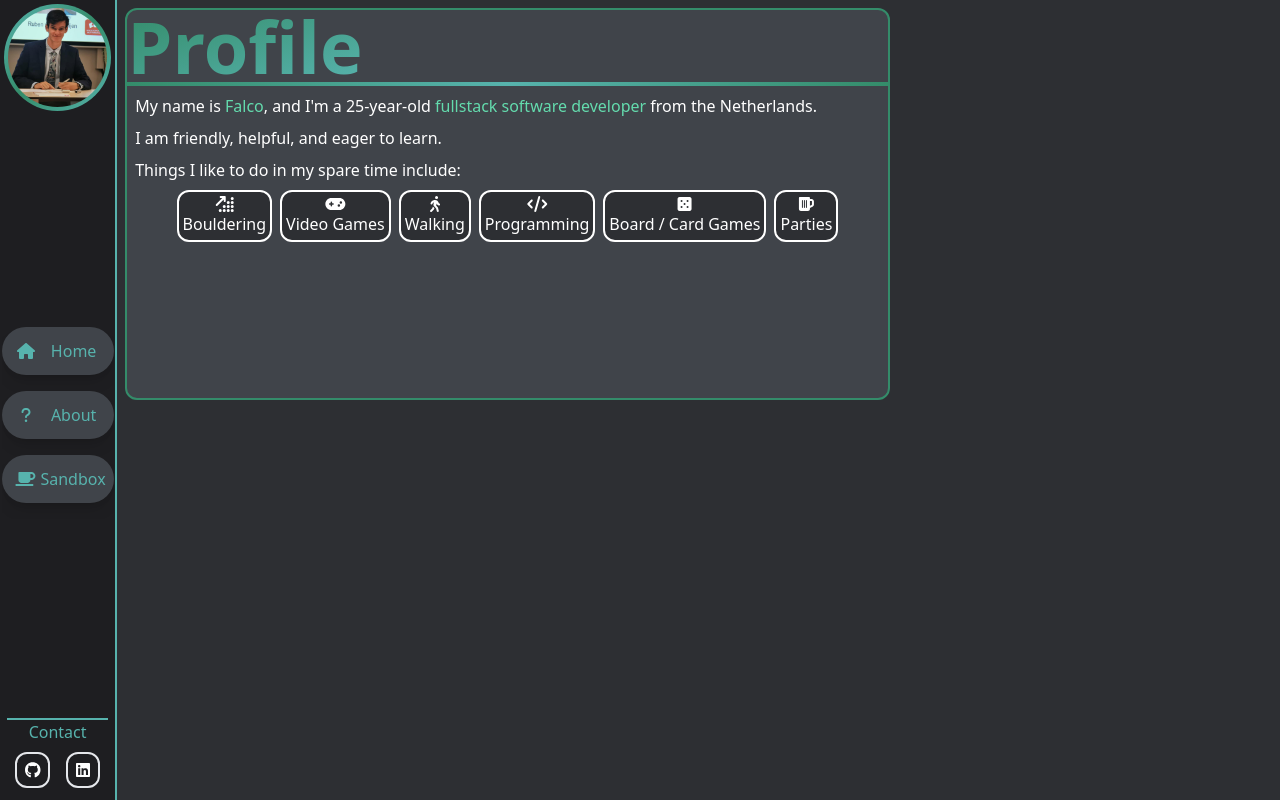
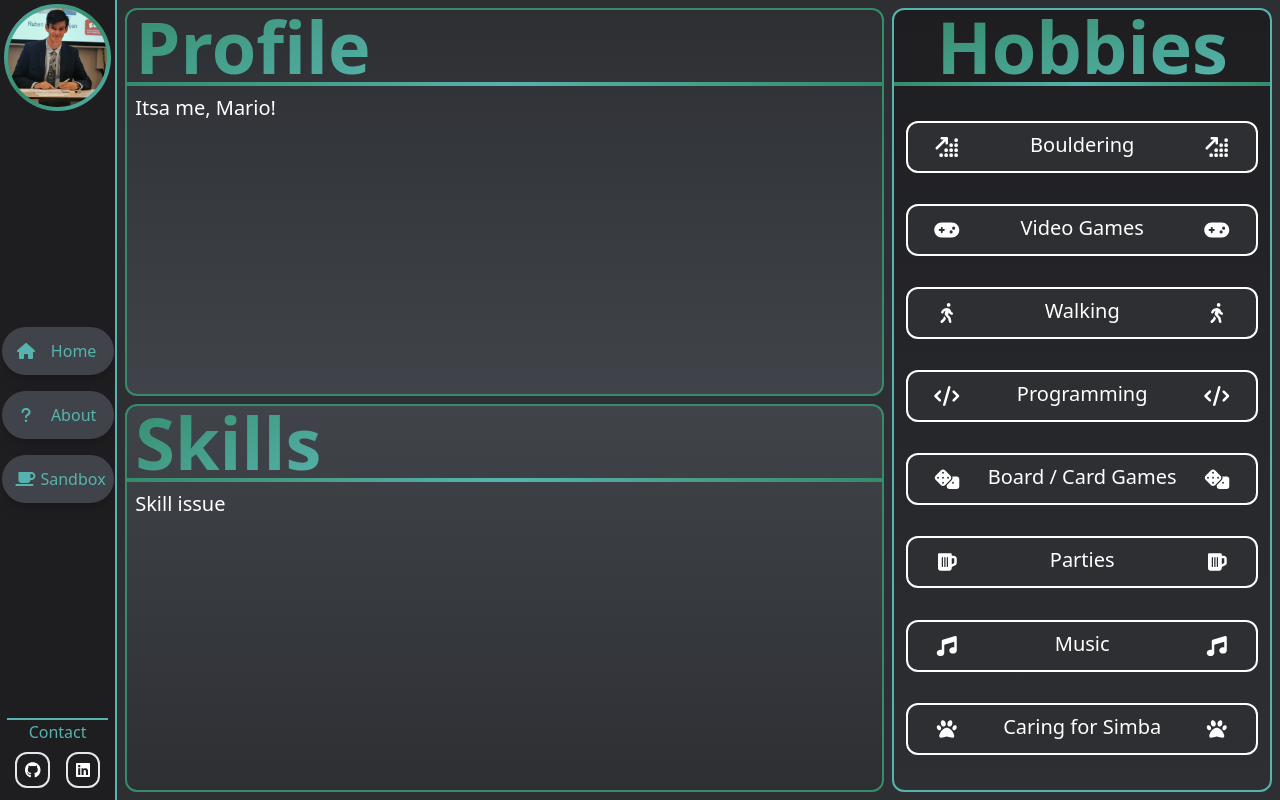
Before and after one commit to FRMeulen/me-online, a Vue app: page /about in a window 1280 px wide. Built offline with nearby package versions, Linux system fonts and the light colour scheme.

Commit message:
About page styling and hobbies card filled out.

```diff
--- /dev/null
+++ b/src/components/about/Hobbies/HobbiesCard.vue
@@ -0,0 +1,30 @@
+<template>
+  <div
+    class="hobbies w-full h-full bg-gradient-to-b from-bgsecondary to-bg-primary rounded-xl border-primary border-2 flex flex-col"
+  >
+    <span
+      class="font-bold leading-relaxed text-5xl md:text-6xl lg:text-7xl bg-gradient-to-br from-secondary to-primary bg-clip-text text-transparent w-fit mx-auto"
+    >
+      Hobbies
+    </span>
+    <div class="flex flex-row self-center w-full">
+      <div class="bg-gradient-to-r from-secondary to-primary w-1/2 h-1"></div>
+      <div class="bg-gradient-to-r from-primary to-secondary w-1/2 h-1"></div>
+    </div>
+    <div
+      class="hobbies-container text-xl m-2 h-full flex flex-col justify-evenly"
+    >
+      <HobbyIcon
+        v-for="hobby in Hobbies"
+        :key="hobby.code"
+        :hobby-name="hobby.hobbyName"
+        :icon-name="hobby.iconName"
+      />
+    </div>
+  </div>
+</template>
+
+<script lang="ts" setup>
+import { Hobbies } from "@/constants";
+import HobbyIcon from "@/components/about/Hobbies/HobbyIcon.vue";
+</script>
--- /dev/null
+++ b/src/components/about/Hobbies/HobbyIcon.vue
@@ -0,0 +1,28 @@
+<template>
+  <div
+    class="flex flex-row border-white m-1 py-2 hover:py-5 border-2 rounded-xl bg-bgprimary hover:bg-primary transition-all ease-linear duration-200 group"
+    :class="hobby"
+  >
+    <font-awesome-icon
+      class="mt-1.5 ml-1 w-1/5 group group-hover:ml-4 transition-all ease-linear duration-200"
+      :icon="icon"
+    />
+    <span class="justify-center mb-1 mx-auto px-1 w-fit">{{ hobby }}</span>
+    <font-awesome-icon
+      class="mt-1.5 mr-1 w-1/5 group group-hover:mr-4 transition-all ease-linear duration-200"
+      :icon="icon"
+    />
+  </div>
+</template>
+
+<script lang="ts" setup>
+import { ref } from "vue";
+
+const props = defineProps({
+  iconName: String,
+  hobbyName: String,
+});
+
+const icon = ref(props.iconName);
+const hobby = ref(props.hobbyName);
+</script>
--- a/src/components/about/HobbyCard.vue
+++ /dev/null
@@ -1,21 +0,0 @@
-<template>
-  <div
-    class="flex flex-col border-white mx-1 border-2 rounded-xl bg-bgprimary"
-    :class="hobby"
-  >
-    <font-awesome-icon class="mt-1" :icon="icon" />
-    <span class="w-fit justify-center mb-1 mx-1">{{ hobby }}</span>
-  </div>
-</template>
-
-<script lang="ts" setup>
-import { ref } from "vue";
-
-const props = defineProps({
-  iconName: String,
-  hobbyName: String,
-});
-
-const icon = ref(props.iconName);
-const hobby = ref(props.hobbyName);
-</script>
--- /dev/null
+++ b/src/components/about/Profile/ProfileCard.vue
@@ -0,0 +1,20 @@
+<template>
+  <div
+    class="profile w-full h-1/2 mb-1 bg-gradient-to-b from-bgprimary to-bgaccent rounded-xl border-secondary border-2"
+  >
+    <span
+      class="font-bold leading-relaxed text-5xl md:text-6xl lg:text-7xl bg-gradient-to-br from-secondary to-primary bg-clip-text text-transparent w-fit ml-2"
+    >
+      Profile
+    </span>
+    <div class="flex flex-row self-center w-full">
+      <div class="bg-gradient-to-r from-secondary to-primary w-1/2 h-1"></div>
+      <div class="bg-gradient-to-r from-primary to-secondary w-1/2 h-1"></div>
+    </div>
+    <div class="profile-text-container text-xl m-2">
+      <p>Itsa me, Mario!</p>
+    </div>
+  </div>
+</template>
+
+<script lang="ts" setup></script>
--- a/src/components/about/ProfileCard.vue
+++ /dev/null
@@ -1,55 +0,0 @@
-<template>
-  <div
-    class="w-2/3 bg-bgaccent h-1/2 flex flex-col rounded-xl border-secondary border-2"
-  >
-    <span
-      class="font-bold leading-relaxed text-5xl md:text-6xl lg:text-7xl bg-gradient-to-br from-secondary to-primary bg-clip-text text-transparent w-fit"
-    >
-      Profile
-    </span>
-    <div class="flex flex-row self-center w-full">
-      <div class="bg-gradient-to-r from-secondary to-primary w-1/2 h-1"></div>
-      <div class="bg-gradient-to-r from-primary to-secondary w-1/2 h-1"></div>
-    </div>
-    <div class="text-container m-2">
-      <p>
-        My name is <ColorWord word="Falco" />, and I'm a {{ age }}-year-old
-        <ColorWord word="fullstack software developer" /> from the Netherlands.
-      </p>
-      <p>I am friendly, helpful, and eager to learn.</p>
-      <p>Things I like to do in my spare time include:</p>
-      <div class="hobbies-container flex flex-row w-fit mx-auto">
-        <HobbyCard
-          v-for="hobby in Hobbies"
-          :key="hobby.code"
-          :hobby-name="hobby.hobbyName"
-          :icon-name="hobby.iconName"
-        />
-      </div>
-    </div>
-  </div>
-</template>
-
-<script lang="ts" setup>
-import { computed } from "vue";
-import { Hobbies } from "@/constants";
-import HobbyCard from "@/components/about/HobbyCard.vue";
-import ColorWord from "@/components/about/ColorWord.vue";
-
-const age = computed(() => {
-  const date = new Date();
-  const currentYear = date.getFullYear();
-  const currentMonth = date.getMonth();
-  const currentDay = date.getDate();
-  const pastBirthDay =
-    currentMonth > 5 || (currentMonth == 5 && currentDay >= 29);
-
-  return pastBirthDay ? currentYear - 1998 : currentYear - 1999;
-});
-</script>
-
-<style scoped>
-.text-container > p {
-  margin-bottom: 0.5rem;
-}
-</style>
--- /dev/null
+++ b/src/components/about/Skills/SkillsCard.vue
@@ -0,0 +1,20 @@
+<template>
+  <div
+    class="skills w-full h-1/2 mt-1 bg-gradient-to-b from-bgaccent to-bgprimary rounded-xl border-secondary border-2"
+  >
+    <span
+      class="font-bold leading-relaxed text-5xl md:text-6xl lg:text-7xl bg-gradient-to-br from-secondary to-primary bg-clip-text text-transparent w-fit ml-2"
+    >
+      Skills
+    </span>
+    <div class="flex flex-row self-center w-full">
+      <div class="bg-gradient-to-r from-secondary to-primary w-1/2 h-1"></div>
+      <div class="bg-gradient-to-r from-primary to-secondary w-1/2 h-1"></div>
+    </div>
+    <div class="skills-text-container text-xl m-2">
+      <p>Skill issue</p>
+    </div>
+  </div>
+</template>
+
+<script lang="ts" setup></script>
--- a/src/constants/Hobbies.ts
+++ b/src/constants/Hobbies.ts
@@ -21,13 +21,23 @@ export const Hobbies: Hobby[] = [
   },
   {
     code: "boardCardGames",
-    iconName: "fa-solid fa-dice-five",
+    iconName: "fa-solid fa-dice",
     hobbyName: "Board / Card Games",
   },
   {
     code: "parties",
     iconName: "fa-solid fa-beer",
     hobbyName: "Parties",
+  },
+  {
+    code: "music",
+    iconName: "fa-solid fa-music",
+    hobbyName: "Music",
+  },
+  {
+    code: "pet",
+    iconName: "fa-solid fa-paw",
+    hobbyName: "Caring for Simba",
   },
 ];
 
--- a/src/main.ts
+++ b/src/main.ts
@@ -17,12 +17,14 @@ import {
   faGamepad,
   faPersonWalking,
   faCode,
-  faDiceFive,
-  faBeer
+  faDice,
+  faBeer,
+  faMusic,
+  faPaw,
 } from "@fortawesome/free-solid-svg-icons";
 import { faGithub, faLinkedin } from "@fortawesome/free-brands-svg-icons";
 
-library.add(faHouse, faQuestion, faEnvelope, faCoffee, faArrowUpRightDots, faGamepad, faPersonWalking, faCode, faDiceFive, faBeer);
+library.add(faHouse, faQuestion, faEnvelope, faCoffee, faArrowUpRightDots, faGamepad, faPersonWalking, faCode, faDice, faBeer, faMusic, faPaw);
 library.add(faGithub, faLinkedin);
 
 createApp(App)
--- a/src/tailwind.css
+++ b/src/tailwind.css
@@ -23,4 +23,16 @@
   .debug-green {
     @apply border-2 border-green-500
   }
+
+  .debug-blue {
+    @apply border-2 border-blue-400
+  }
+
+  .debug-yellow {
+    @apply border-2 border-yellow-300
+  }
+
+  .debug-violet {
+    @apply border-2 border-violet-500
+  }
 }
--- a/src/views/AboutView.vue
+++ b/src/views/AboutView.vue
@@ -1,9 +1,17 @@
 <template>
-  <div class="about h-full overflow-hidden">
-    <ProfileCard />
+  <div class="about h-full overflow-hidden flex flex-row">
+    <div class="h-full w-2/3 flex flex-col mr-1">
+      <ProfileCard />
+      <SkillsCard />
+    </div>
+    <div class="h-full w-1/3 flex flex-col ml-1">
+      <HobbiesCard />
+    </div>
   </div>
 </template>
 
 <script setup lang="ts">
-import ProfileCard from "@/components/about/ProfileCard.vue";
+import ProfileCard from "@/components/about/Profile/ProfileCard.vue";
+import HobbiesCard from "@/components/about/Hobbies/HobbiesCard.vue";
+import SkillsCard from "@/components/about/Skills/SkillsCard.vue";
 </script>
```
Also changed, not shown: src/components/about/Profile/ColorWord.vue (renamed from src/components/about/ColorWord.vue).
